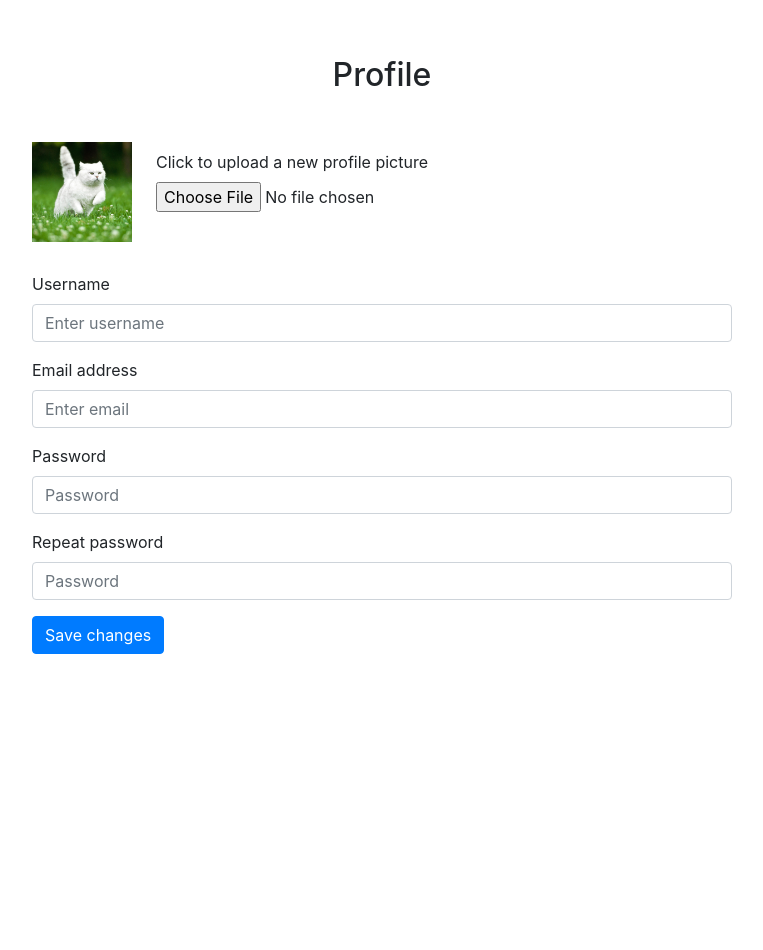
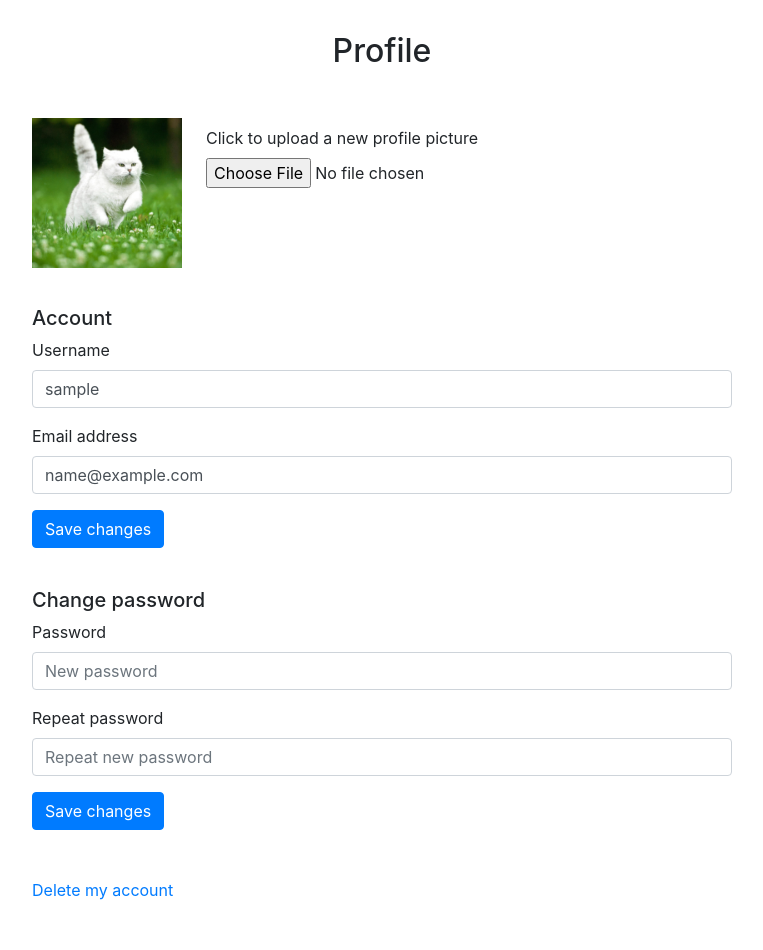
Before and after one commit to Adamik10/web_security_project, a PHP site: page /web_security_project/profile.php in a window 1280 px wide. Shown: the part 56-1006 px from the top of the page, without its empty margins (258-1021 px from the left). Before the commit the page ends 710 px from the top, so only its background shows below. Run offline with PHP 8.4, Linux system fonts and the light colour scheme; the visitor is signed in with stand-in values (Sample User, id 1); some libraries are stand-ins or nearby versions.

Commit message:
edit profile - email & username, password edit missing

```diff
--- a/components/bottom.php
+++ b/components/bottom.php
@@ -15,6 +15,7 @@
 
 <!-- CUSTOM SCRIPT -->
 <script src="script/main.js"></script>
+<script src="script/preview-image-upload.js"></script>
 
 </body>
 </html>
--- a/css/styles.css
+++ b/css/styles.css
@@ -42,14 +42,36 @@
 
 /* PROFILE */
 
-#uploadImgThumbnail {
+/* #uploadImgThumbnail {
     width:100px;
     height:100px;
     background-size: cover;
     background-position: center center;
     background-repeat: no-repeat;
-}
+} */
 
 .float {
     float: left;
 }
+
+#uploadImgThumbnail{
+    position: relative;
+    width: 150px;
+    height: 150px;
+    overflow: hidden;
+    margin-right:auto;
+    margin-left:auto;
+  }
+
+  #uploadImgThumbnail img {
+    position: absolute;
+    left: 50%;
+    top: 50%;
+    min-height:100%;
+    min-width:100%;
+    object-fit: cover;
+    -webkit-transform: translate(-50%,-50%);
+        -ms-transform: translate(-50%,-50%);
+            transform: translate(-50%,-50%);
+
+  }
--- a/profile.php
+++ b/profile.php
@@ -1,46 +1,85 @@
 <?php $pageTitle = 'profile'?>
 <?php
 require_once('components/top.php');
+require_once('controllers/database.php');
+
+
+//TODO - saska? how does one assure that session is still going?
+
+//select user that is logged in
+
+$sUserIdFromDb = $_SESSION['userId'];
+
+try{
+    $stmt = $db->prepare('SELECT * FROM users WHERE id_users = :loggedInUserId');
+    $stmt->bindValue(':loggedInUserId', $sUserIdFromDb);
+    $stmt->execute();
+    $user = $stmt->fetchAll();
+} catch(PDOException $ex){
+    echo 'error getting user data';
+    exit();
+}
+
+//get username and email from the array so we can put them in the input values
+
+foreach($user as $a){
+    $username = $a['username'];
+    $email = $a['email'];
+}
 
 ?>
 
-<div class="container">
+<div class="container mb-5">
 
     <div class="card align-self-center card-custom mt-2 mb-2" style="border:0px solid white;">
-    <h2 class="text-center mt-5">Profile</h2>
+    <h2 class="text-center mt-4">Profile</h2>
 
-     <form class="py-3" action="whatever.php" method="post" enctype="multipart/form-data">
+    <form class="py-3" action="edit-profile.php" method="post" enctype="multipart/form-data">
 
         <div class="form-group">
             <label for="inputFile" class="mt-4">
-            <div id="uploadImgThumbnail" class="float" style="background-image: url(images/profile.jpg)"></div>
+            <div id="uploadImgThumbnail" class="float">
+                <img src="images/profile.jpg" id="uploadImg" class="img-fluid d-block align-self-center justify-content-center responsive"/>
+            </div>
             <div class="float ml-4 mt-2">
             <label for="inputFile">Click to upload a new profile picture</label>
-            <input type="file" class="form-control-file align-self-center justify-content-center mx-auto" id="inputFile" name="fileToUpload">
+            <input type="file" id="inputFile" class="form-control-file align-self-center justify-content-center mx-auto" id="inputFile" name="fileToUpload">
             </div>
             </label>
         </div>
 
+    <h5 class="mt-4">Account</h5>
+
         <div class="form-group">
-        <label for="registerUsername">Username</label>
-        <input name="registerUsername" type="text" class="form-control" id="registerUsername" placeholder="Enter username">
+        <label for="changedUsername">Username</label>
+        <input name="changedUsername" type="text" class="form-control" value="<?php echo $username; ?>">
     </div>
     <div class="form-group">
-        <label for="registerEmail">Email address</label>
-        <input name="registerEmail" type="email" class="form-control" id="registerEmail" aria-describedby="emailHelp" placeholder="Enter email">
+        <label for="changedEmail">Email address</label>
+        <input name="changedEmail" type="email" class="form-control" aria-describedby="emailHelp" value="<?php echo $email; ?>">
+    </div>
+
+     <button type="submit" class="btn btn-primary">Save changes</button>
+    </form>
+
+   <form action="edit-profile.php" method="post">
+
+   <h5 class="mt-4">Change password</h5>
+
+    <div class="form-group">
+        <label for="changedPassword1">Password</label>
+        <input name="changedPassword1" type="password" class="form-control" placeholder="New password">
     </div>
     <div class="form-group">
-        <label for="registerPassword1">Password</label>
-        <input name="registerPassword1" type="password" class="form-control" id="registerPassword1" placeholder="Password">
-    </div>
-    <div class="form-group">
-        <label for="registerPassword2">Repeat password</label>
-        <input name="registerPassword2" type="password" class="form-control" id="registerPassword2" placeholder="Password">
+        <label for="changedPassword2">Repeat password</label>
+        <input name="changedPassword2" type="password" class="form-control" placeholder="Repeat new password">
     </div>
 
     <button type="submit" class="btn btn-primary">Save changes</button>
 
-      </form>
+    </form>
+
+        <a class="mt-5" href="delete-account.php">Delete my account</a>
 
     </div>
 
--- /dev/null
+++ b/script/preview-image-upload.js
@@ -0,0 +1,16 @@
+
+function readURLregister(input) {
+    if(input.files && input.files[0]) {
+        var reader = new FileReader();
+        reader.onload = function(e) {
+            $('#uploadImg').css('display', 'block');
+            $('#uploadImg')
+                .attr('src', e.target.result);
+        };
+        reader.readAsDataURL(input.files[0]);
+    }
+}
+
+$('#inputFile').change(function() {
+    readURLregister(this);
+});
```
Also changed, not shown: edit-profile.php (added, +70 -0 lines).
